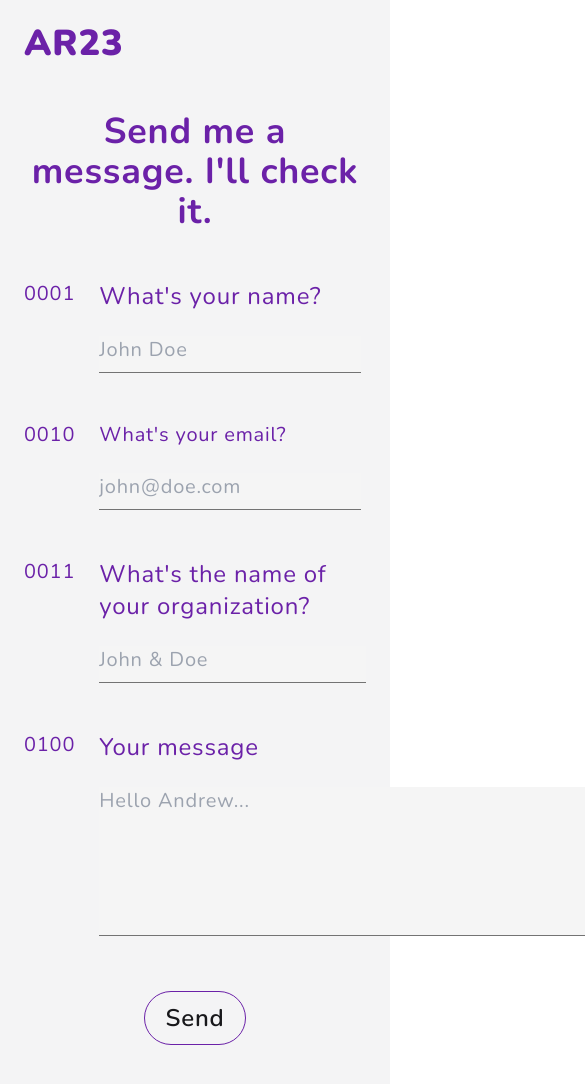
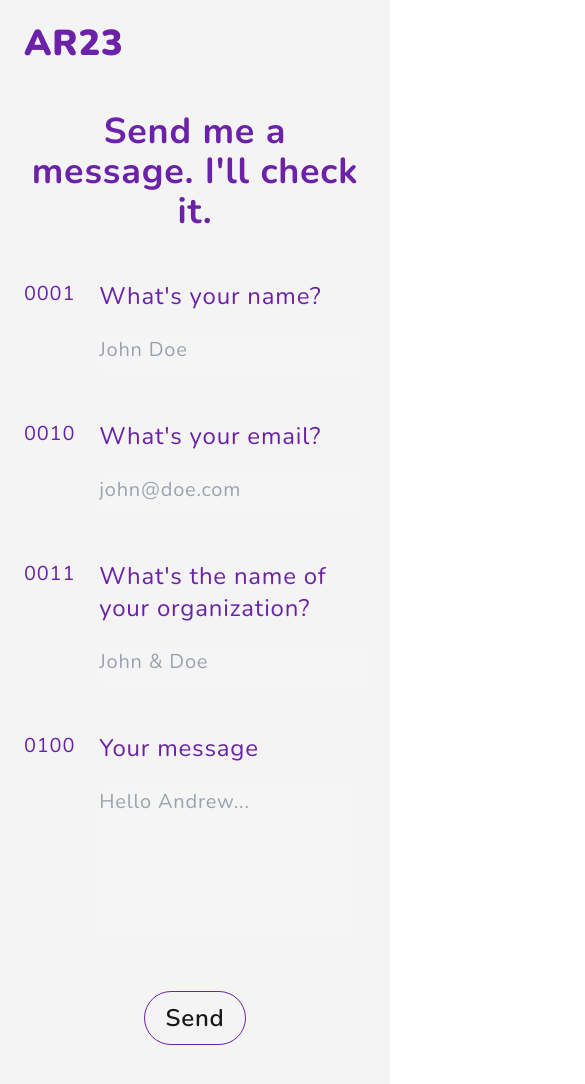
Before and after one commit to PICKLEGENT/ar23-portfolio-website, a React (Vite) app: page /contact in a window 390 px wide. Shown: the top 1084 px of the page, 585 px wide, since content can reach past the window. Built offline with nearby package versions, Linux system fonts and the light colour scheme.

Commit message:
Responsive UI

```diff
--- a/src/components/ContactForm.tsx
+++ b/src/components/ContactForm.tsx
@@ -63,14 +63,14 @@ const ContactForm = () => {
                             autoComplete="none"
                             value={name}
                             onChange={(e) => setName(e.target.value)}
-                            className="mt-6 lg:mt-12 pb-2 w-full text-xl lg:text-2xl text-zinc-900 dark:text-neutral-100 border-b border-neutral-500 bg-neutral-100 dark:bg-zinc-900 focus:border-purple-800 focus:dark:border-yellow-400 duration-300 ease-in"
+                            className="mt-6 lg:mt-12 pb-2 w-full text-xl lg:text-2xl text-zinc-900 dark:text-neutral-100 border-b-0 lg:border-b border-neutral-500 bg-neutral-100 dark:bg-zinc-900 focus:border-purple-800 focus:dark:border-yellow-400 duration-300 ease-in"
                         />
                     </div>
                 </li>
                 <li className="mt-12 flex justify-start items-start">
                     <p className="mr-6 lg:mr-12 text-xl lg:text-2xl text-purple-800 dark:text-yellow-400">0010</p>
                     <div>
-                        <label htmlFor='user-email' className="block text-xl lg:text-2xl lg:text-4xl text-purple-800 dark:text-yellow-400">{t('contactLabel_2')}</label>
+                        <label htmlFor='user-email' className="block text-2xl lg:text-4xl text-purple-800 dark:text-yellow-400">{t('contactLabel_2')}</label>
                         <input
                             type="email"
                             name="user-email"
@@ -79,7 +79,7 @@ const ContactForm = () => {
                             autoComplete="none"
                             value={email}
                             onChange={(e) => setEmail(e.target.value)}
-                            className="mt-6 lg:mt-12 pb-2 w-full text-xl lg:text-2xl text-zinc-900 dark:text-neutral-100 border-b border-neutral-500 bg-neutral-100 dark:bg-zinc-900 focus:border-purple-800 focus:dark:border-yellow-400 duration-300 ease-in"
+                            className="mt-6 lg:mt-12 pb-2 w-full text-xl lg:text-2xl text-zinc-900 dark:text-neutral-100 border-b-0 lg:border-b border-neutral-500 bg-neutral-100 dark:bg-zinc-900 focus:border-purple-800 focus:dark:border-yellow-400 duration-300 ease-in"
                         />
                     </div>
                 </li>
@@ -95,7 +95,7 @@ const ContactForm = () => {
                             autoComplete="none"
                             value={organization}
                             onChange={(e) => setOrganization(e.target.value)}
-                            className="mt-6 lg:mt-12 pb-2 w-full text-xl lg:text-2xl text-zinc-900 dark:text-neutral-100 border-b border-neutral-500 bg-neutral-100 dark:bg-zinc-900 focus:border-purple-800 focus:dark:border-yellow-400 duration-300 ease-in"
+                            className="mt-6 lg:mt-12 pb-2 w-full text-xl lg:text-2xl text-zinc-900 dark:text-neutral-100 border-b-0 lg:border-b border-neutral-500 bg-neutral-100 dark:bg-zinc-900 focus:border-purple-800 focus:dark:border-yellow-400 duration-300 ease-in"
                         />
                     </div>
                 </li>
@@ -106,13 +106,13 @@ const ContactForm = () => {
                         <textarea
                             name="message"
                             id="message"
-                            cols={50}
+                            cols={window.innerWidth >= 1024 ? 50 : 20}
                             rows={5}
                             placeholder={t('contactPlaceholder_4')}
                             autoComplete="none"
                             value={message}
                             onChange={(e) => setMessage(e.target.value)}
-                            className="mt-6 lg:mt-12 pb-2 text-xl lg:text-2xl text4-zinc-900 dark:text-neutral-100 border-b border-neutral-500 bg-neutral-100 dark:bg-zinc-900 focus:border-purple-800 focus:dark:border-yellow-400 duration-300 ease-in resize-none"
+                            className="mt-6 lg:mt-12 pb-2 text-xl lg:text-2xl text4-zinc-900 dark:text-neutral-100 border-b-0 lg:border-b border-neutral-500 bg-neutral-100 dark:bg-zinc-900 focus:border-purple-800 focus:dark:border-yellow-400 duration-300 ease-in resize-none"
                         >
                         </textarea>
                     </div>
```
